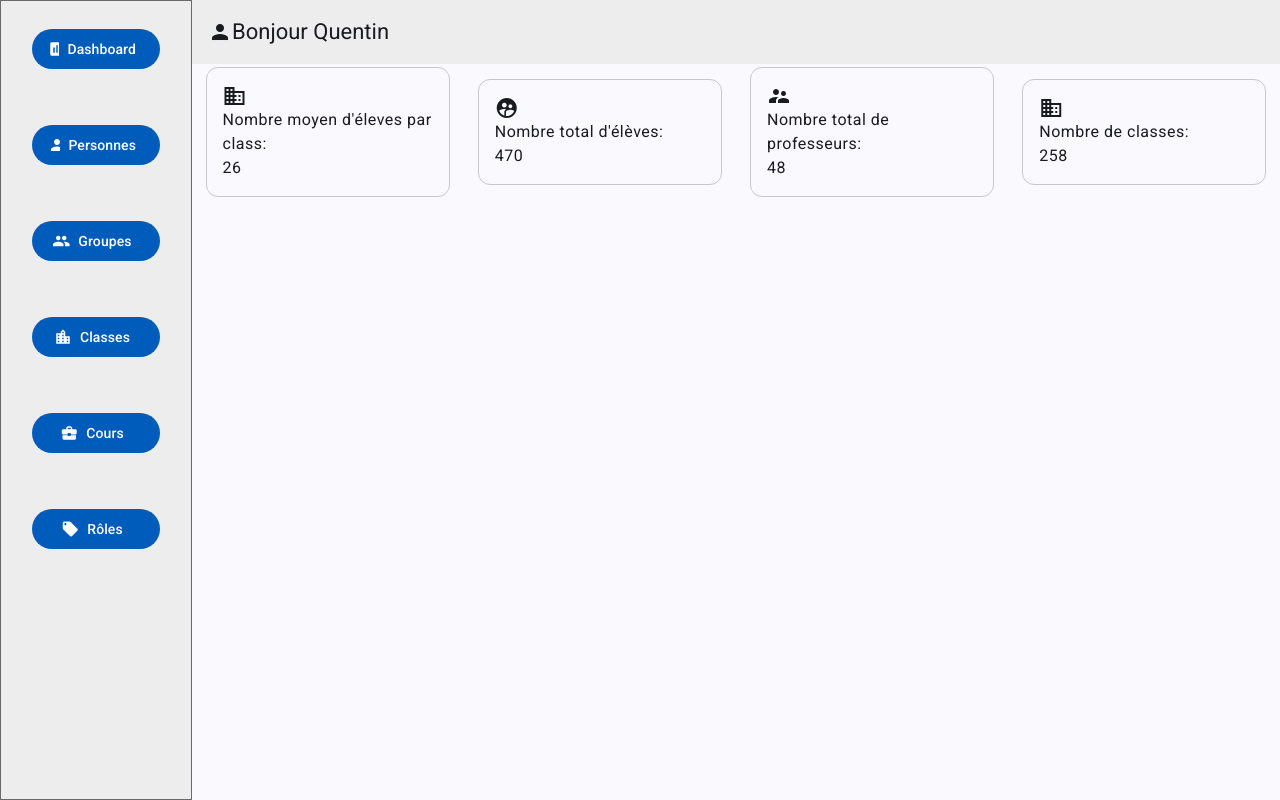
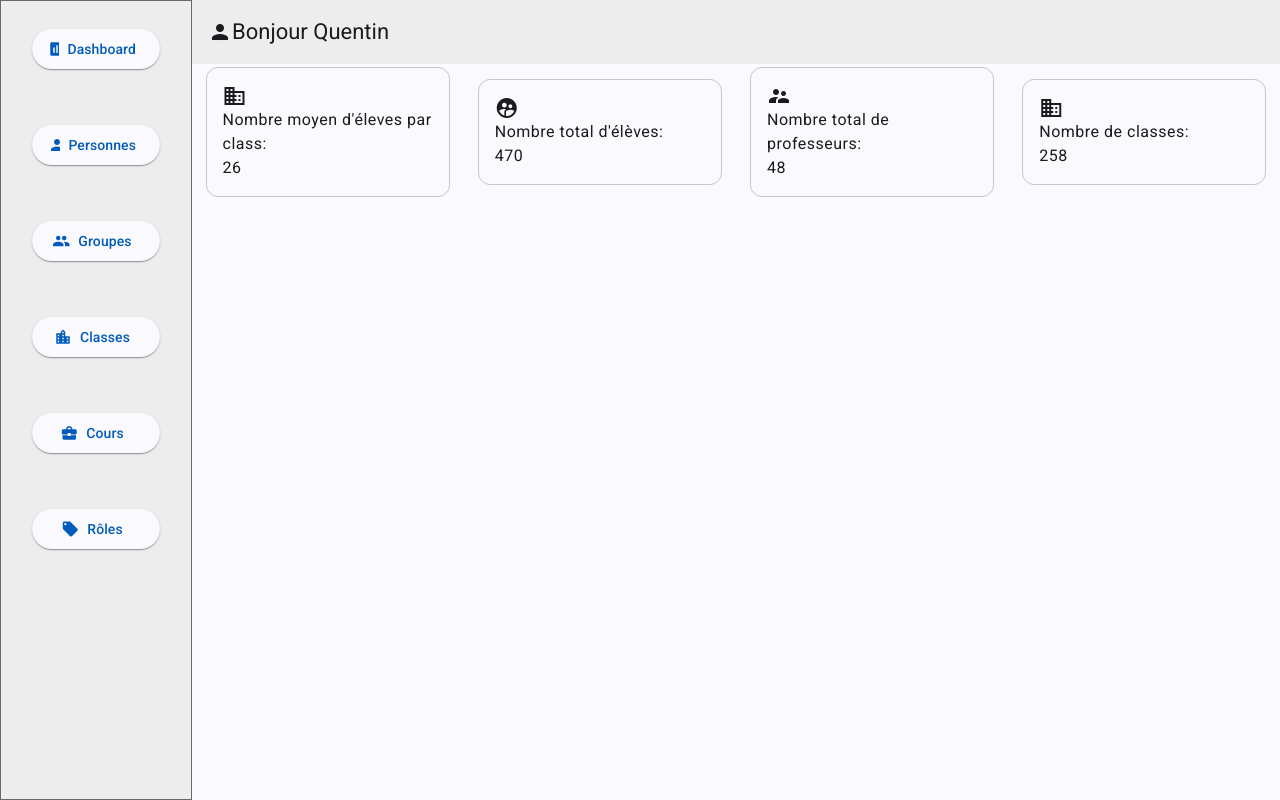
Before and after one commit to quentinDeboudt/SchoolManagement, an Angular app in the folder SchoolManagement_front/: page / in a window 1280 px wide. Built offline with nearby package versions, Linux system fonts and the light colour scheme.

Commit message:
(feature/#5_designe_and_other_page) change buttom designe.

```diff
--- a/SchoolManagement_front/src/app/app.component.html
+++ b/SchoolManagement_front/src/app/app.component.html
@@ -6,42 +6,42 @@
         <mat-grid-list cols="1" rowHeight="2:1">
 
             <mat-grid-tile>
-                <button mat-flat-button class="btn-side-bar" routerLink="/dashboard">
+                <button mat-raised-button class="btn-side-bar" routerLink="/dashboard">
                     <mat-icon>poll</mat-icon>
                     Dashboard
                 </button>
             </mat-grid-tile>
 
             <mat-grid-tile>
-                <button mat-flat-button class="btn-side-bar" routerLink="/person">
+                <button mat-raised-button class="btn-side-bar" routerLink="/person">
                     <mat-icon>person</mat-icon>
                     Personnes
                 </button>
             </mat-grid-tile>
 
             <mat-grid-tile>
-                <button mat-flat-button class="btn-side-bar" routerLink="/group">
+                <button mat-raised-button class="btn-side-bar" routerLink="/group">
                     <mat-icon>group</mat-icon>
                     Groupes
                 </button>
             </mat-grid-tile>
 
             <mat-grid-tile>
-                <button mat-flat-button class="btn-side-bar" routerLink="/classroom">
+                <button mat-raised-button class="btn-side-bar" routerLink="/classroom">
                     <mat-icon>location_city</mat-icon>
                     Classes
                 </button>
             </mat-grid-tile>
 
             <mat-grid-tile>
-                <button mat-flat-button class="btn-side-bar" routerLink="/lesson">
+                <button mat-raised-button class="btn-side-bar" routerLink="/lesson">
                     <mat-icon>business_center</mat-icon>
                     Cours
                 </button>
             </mat-grid-tile>
 
             <mat-grid-tile>
-                <button mat-flat-button class="btn-side-bar" routerLink="/role">
+                <button mat-raised-button class="btn-side-bar" routerLink="/role">
                     <mat-icon>local_offer</mat-icon>
                     Rôles
                 </button>
```
